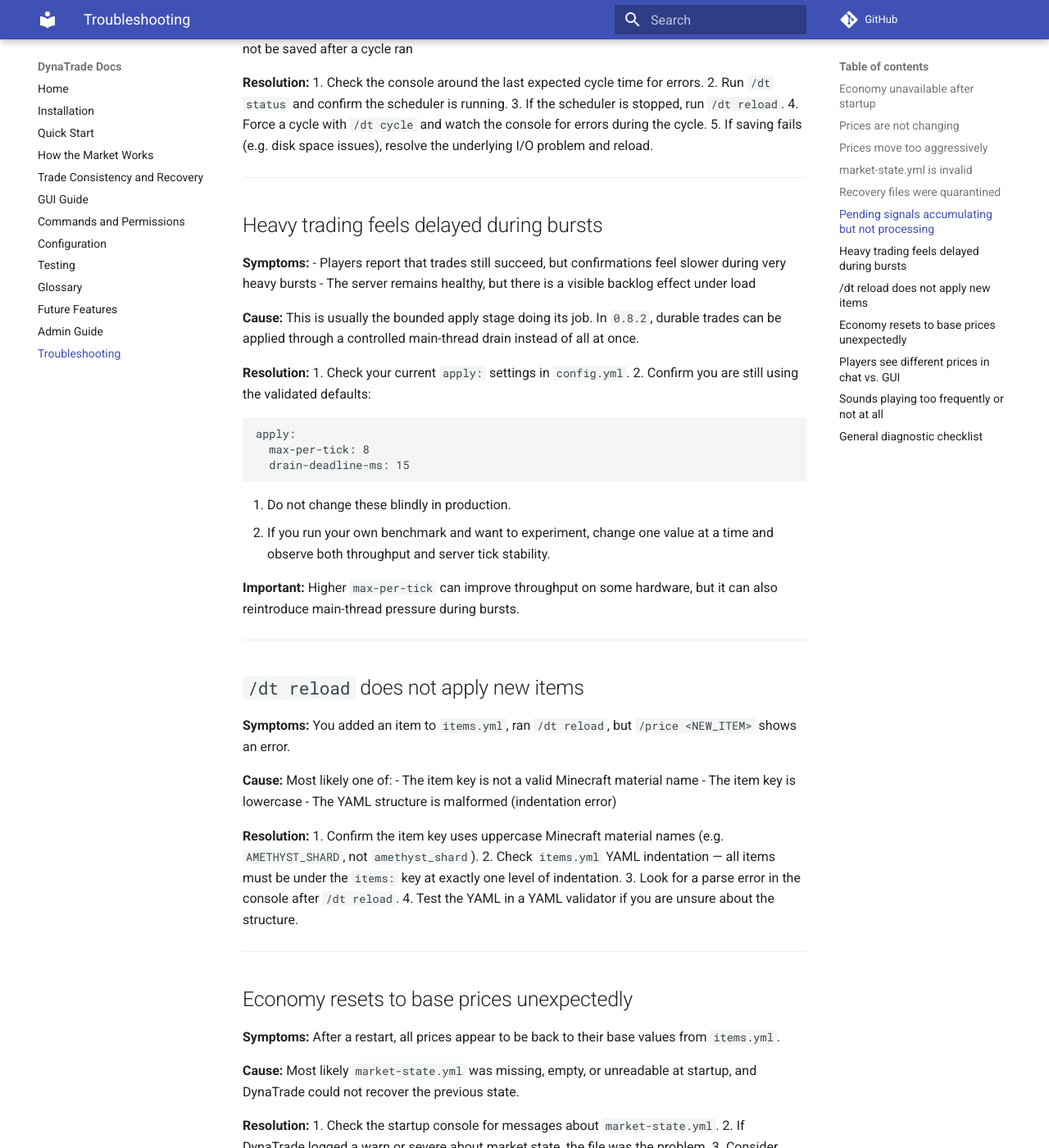
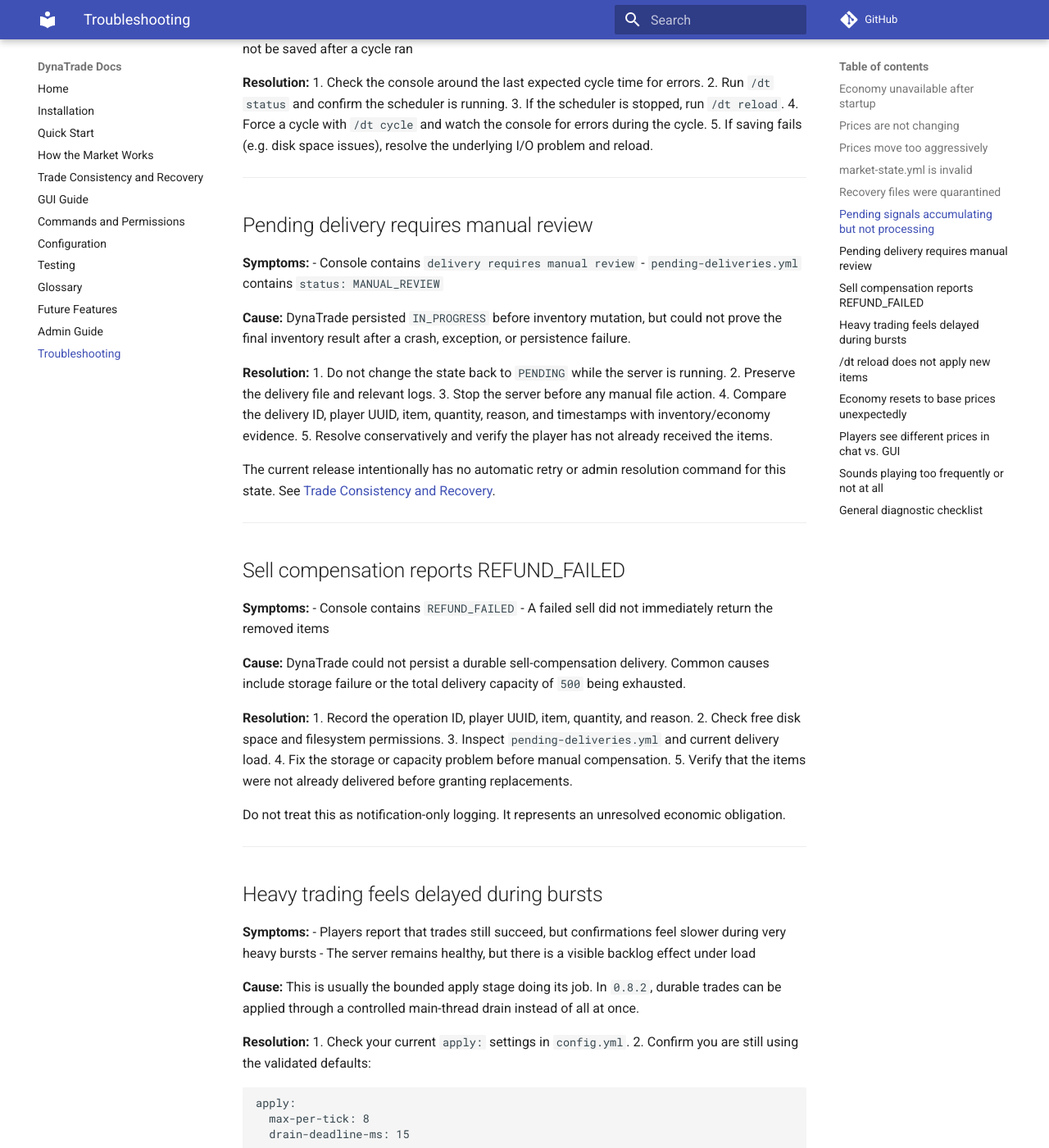
Before and after one commit to jeanmattcs/dynatrade-docs, an MkDocs documentation site: the page built from docs/Troubleshooting.md, in a window 1280 px wide and 1400 px high, scrolled down 2761 px. Shown: the whole window at 82% size. Built offline with MkDocs 1.6.1 and Material for MkDocs 9.7.7, drawn with Linux system fonts in a browser that asks for light colours; comment, search, counter and statistics services are not loaded.

Commit message:
docs(operations): add pending delivery incident procedures
Problem:
The public operator guides did not list pending-deliveries.yml and gave no safe response procedure for MANUAL_REVIEW or REFUND_FAILED.

Why it matters:
An operator could requeue an ambiguous delivery and duplicate items, or dismiss a failed sell compensation as an informational warning.

What changed:
- Added pending-deliveries.yml to installation and file references.
- Documented the MANUAL_REVIEW investigation procedure.
- Documented REFUND_FAILED evidence collection and compensation safeguards.
- Added troubleshooting sections for both incident classes.

Validation:
- Verified links to the consistency and recovery operator section.
- Verified pending delivery files are marked as non-editable runtime state.
- Ran git diff --check successfully.

```diff
--- a/docs/Troubleshooting.md
+++ b/docs/Troubleshooting.md
@@ -136,6 +136,46 @@ This is expected defensive behavior. No action is required unless you observe a
 
 ---
 
+## Pending delivery requires manual review
+
+**Symptoms:**
+- Console contains `delivery requires manual review`
+- `pending-deliveries.yml` contains `status: MANUAL_REVIEW`
+
+**Cause:**
+DynaTrade persisted `IN_PROGRESS` before inventory mutation, but could not prove the final inventory result after a crash, exception, or persistence failure.
+
+**Resolution:**
+1. Do not change the state back to `PENDING` while the server is running.
+2. Preserve the delivery file and relevant logs.
+3. Stop the server before any manual file action.
+4. Compare the delivery ID, player UUID, item, quantity, reason, and timestamps with inventory/economy evidence.
+5. Resolve conservatively and verify the player has not already received the items.
+
+The current release intentionally has no automatic retry or admin resolution command for this state. See [Trade Consistency and Recovery](Trade-Consistency-and-Recovery.md#operator-response).
+
+---
+
+## Sell compensation reports REFUND_FAILED
+
+**Symptoms:**
+- Console contains `REFUND_FAILED`
+- A failed sell did not immediately return the removed items
+
+**Cause:**
+DynaTrade could not persist a durable sell-compensation delivery. Common causes include storage failure or the total delivery capacity of `500` being exhausted.
+
+**Resolution:**
+1. Record the operation ID, player UUID, item, quantity, and reason.
+2. Check free disk space and filesystem permissions.
+3. Inspect `pending-deliveries.yml` and current delivery load.
+4. Fix the storage or capacity problem before manual compensation.
+5. Verify that the items were not already delivered before granting replacements.
+
+Do not treat this as notification-only logging. It represents an unresolved economic obligation.
+
+---
+
 ## Heavy trading feels delayed during bursts
 
 **Symptoms:**
```
Also changed, not shown: docs/Admin-Guide.md (+11 -0 lines), docs/Installation.md (+2 -1 lines).
